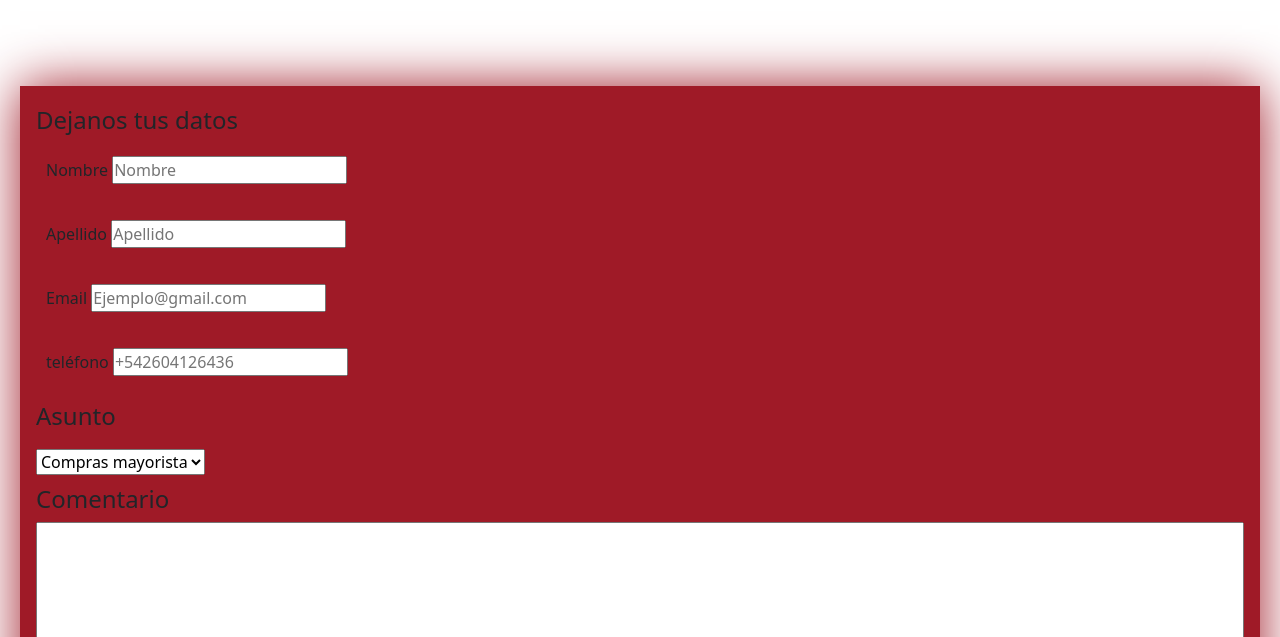
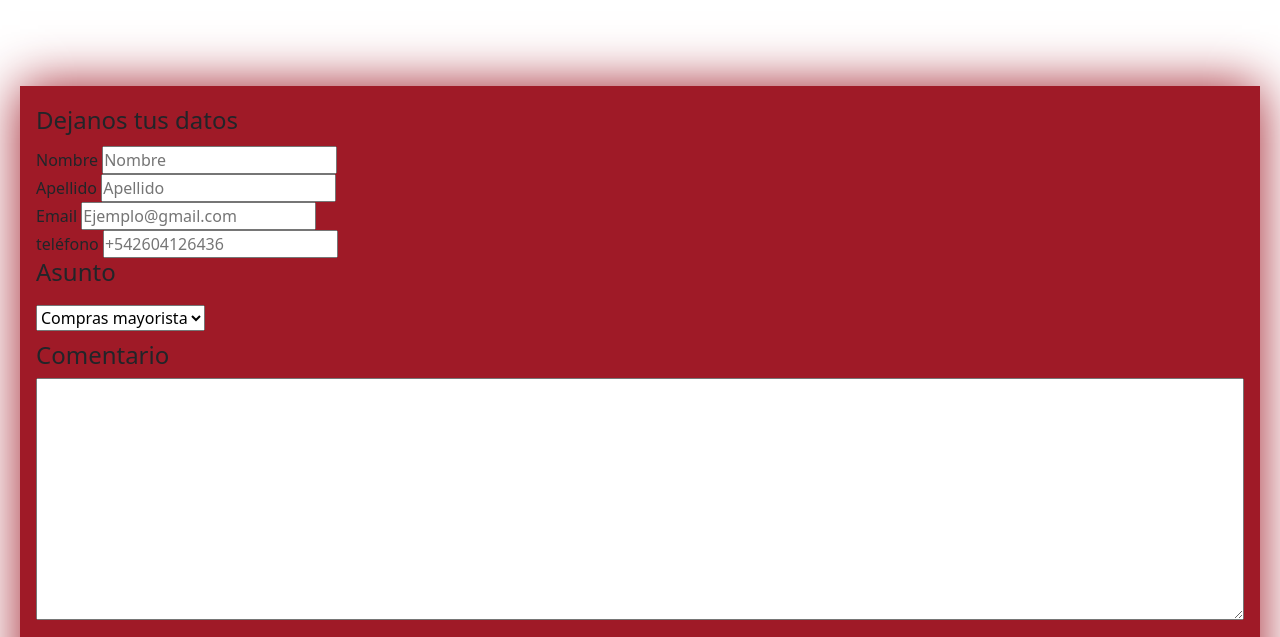
Before and after one commit to LucasGomez-gh/vid-toria-vinos-Lucas-Gomez, a website: page pages/contactanos.html in a window 1280 px wide. Shown: the part 130-767 px from the top of the page. Drawn offline with nearby package versions, Linux system fonts and the light colour scheme; a web font is replaced by a local one.

Commit message:
sass y seo

```diff
--- a/pages/contactanos.html
+++ b/pages/contactanos.html
@@ -36,26 +36,18 @@
         <div class="formulario__contacto">
             <form action="procesar.php" name="Contacto" method="post">
                     <legend class="Datos">Dejanos tus datos</legend>
-                    <p class="p">
                     <label class="Datos">Nombre
                         <input type="text" name="Nombre" placeholder="Nombre" required>
                     </label>
-                    </p>
-                    <p class="p">
                     <label class="Datos">Apellido
                         <input type="text" name="Apellido" placeholder="Apellido" required>
                     </label>
-                    </p>
-                    <p class="p">
                     <label class="Datos">Email
                         <input type="text" name="Email" placeholder="Ejemplo@gmail.com" required>
                     </label>
-                    </p>
-                    <p class="p">
                     <label class="Datos">teléfono
                         <input type="tel" name="teléfono" placeholder="+542604126436" required>
                     </label>
-                    </p>
                     <h4 class="Datos">Asunto</h4>
                     <select name="Asunto">
                         <option value="Compras mayorista">Compras mayorista</option>
@@ -67,7 +59,6 @@
                     <p class="p">
                     <button type="submit">Enviar</button>
                     <button type="reset">borrar</button>
-                    </p>
             </form>
         </div>
     </main>
```
